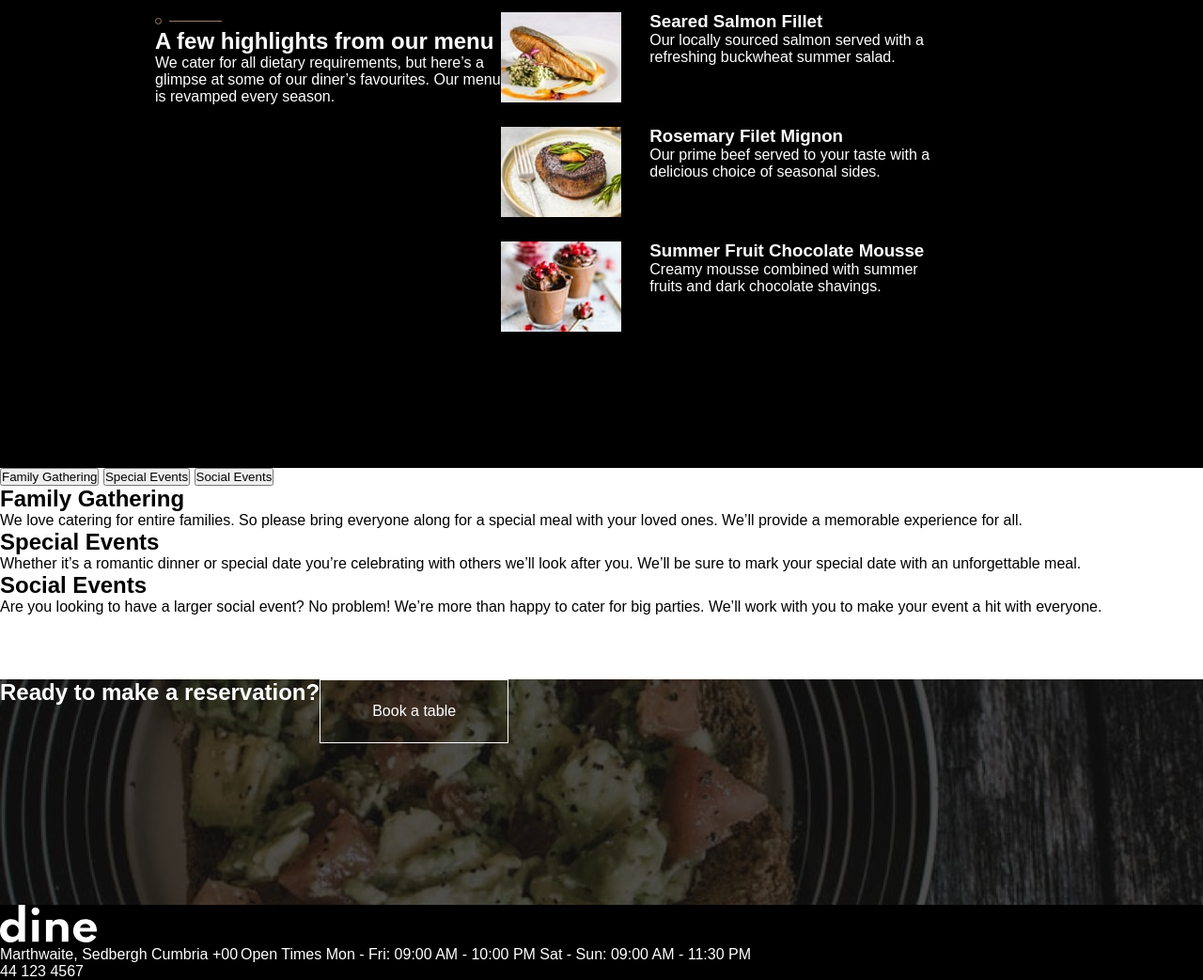
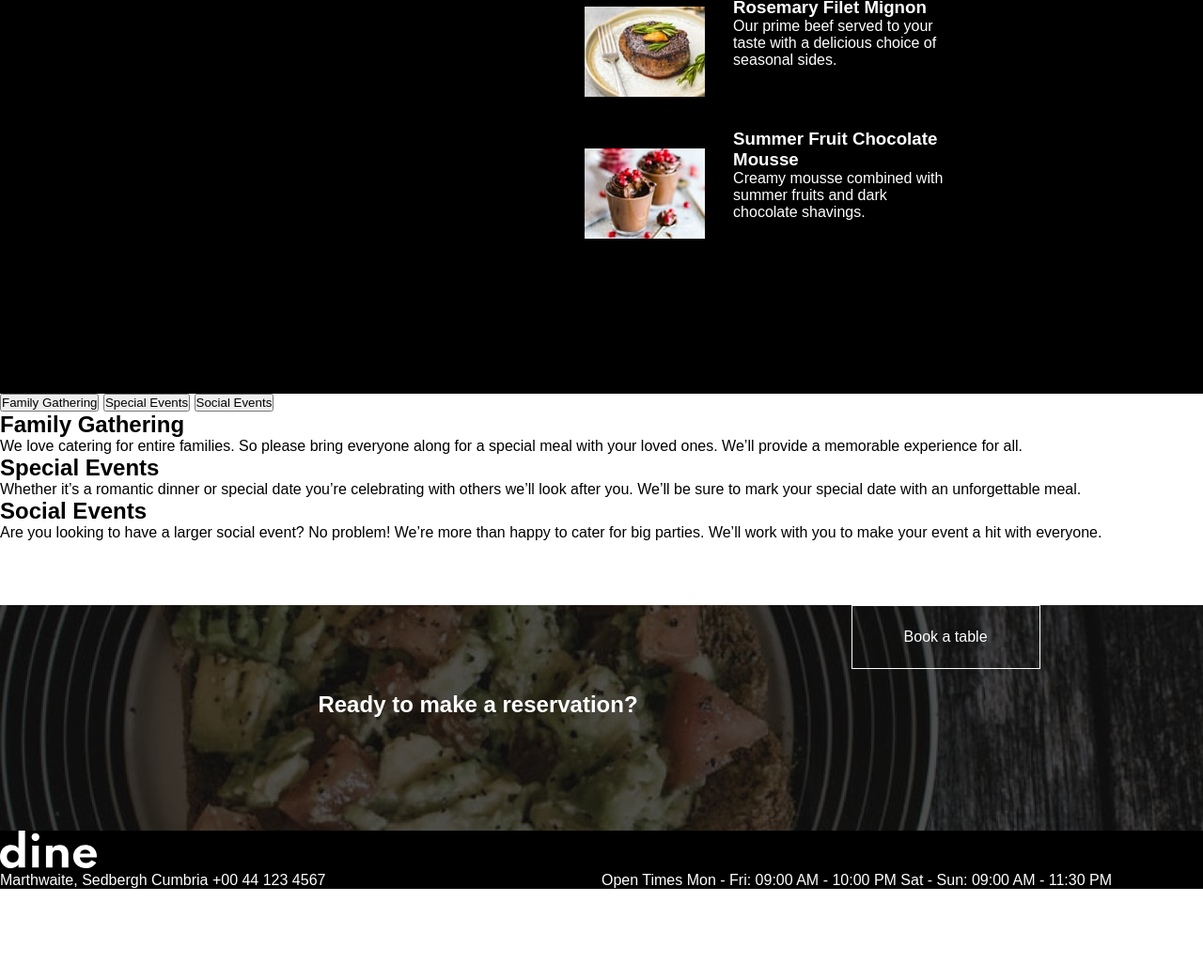
Before and after one commit to alexisshy/dine-restaurant-website, a plain HTML site: page index.html in a window 1280 px wide. Shown: the part 2937-3980 px from the top of the page at 94% size. After the commit the page ends 3883 px from the top, so only its background shows below. Drawn offline with Linux system fonts and the light colour scheme.

Commit message:
add column to footer

```diff
--- a/styles.css
+++ b/styles.css
@@ -119,14 +119,18 @@ h1 {
       padding-bottom: 2rem;
   }
 
+  .img-bottom {
+      margin-bottom: -75px;
+  }
+
 .bottom-line {
-    padding-bottom: 400px;
-    margin-right: ;
+    padding-bottom: 320px;
+    margin-right:;
 }
   .highlights {
       background: black;
       color: white;
-      max-height: 761px;
+
   }
 
   .highlights-text {
@@ -145,22 +149,32 @@ h1 {
       display: flex;
       margin-right: 100px;
       align-items: center;
+      padding-left: 125px;
   }
 
   .highlights-image {
       padding-right: 30px;
       padding-bottom: 24px;
+
   }
 
   .reservation-content {
       display: flex;
       flex-direction: row;
+      justify-content: center;
       background-image: url("./images/homepage/ready-bg-desktop.jpg");
       min-height: 240px;
       color: white;
 
   }
 
+  .booking-text {
+      padding: 92px 227px 92px 165px;
+  }
+
+  /*.btn {
+  margin: 88px 165px 88px 227px;
+  }*/
   /*.btn {
       border: solid white 1px;
   }*/
@@ -172,15 +186,14 @@ h1 {
 
   .footer-text {
     display: flex;
-    flex-direction: row;
-
-
-
   }
 
   .contact {
-      width: 20%;
-
+      flex: 50%;
+  }
+    .hours {
+        flex: 50%;
+    }
 
 
 
```
